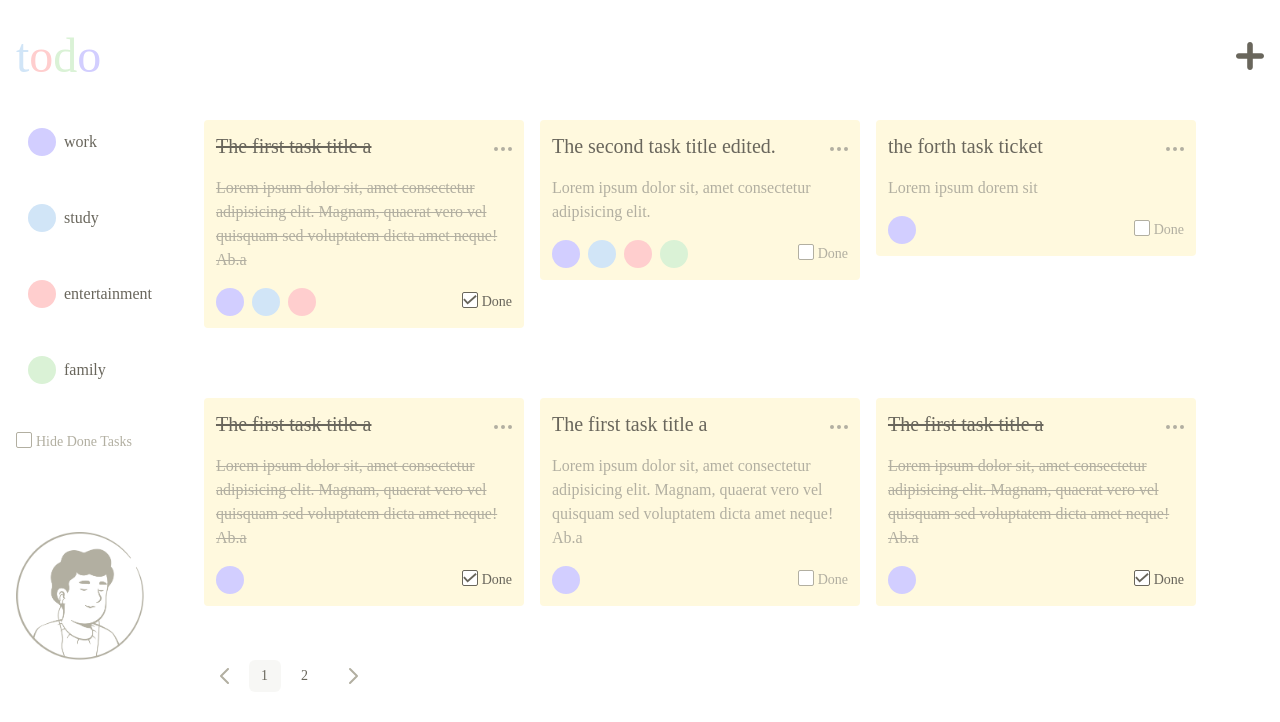
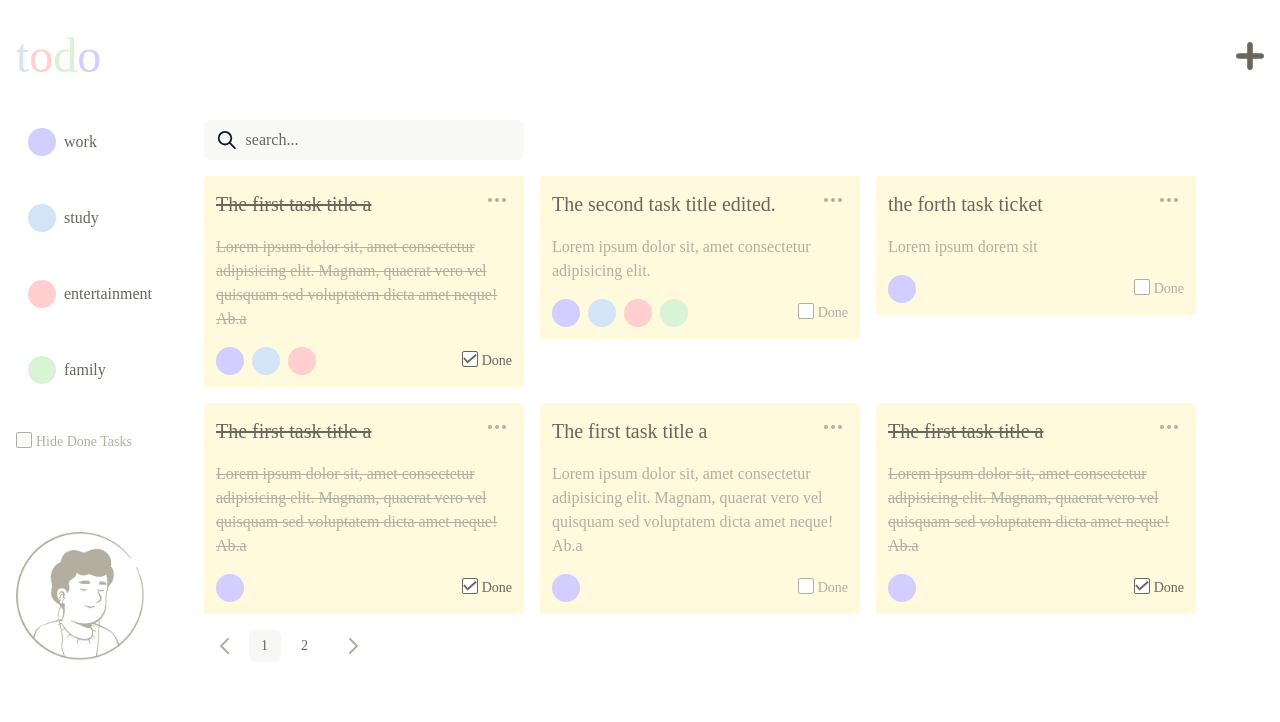
Before and after one commit to Narek-Alexanyan/todo-react-app, a React (Vite) app: page /todo in a window 1280 px wide. Shown: the top 722 px of the page. Built offline with nearby package versions, Linux system fonts and the light colour scheme; data requests are answered from the project's data file; the HTML template or start-up script is replaced by a standard one; a web font is replaced by a local one.

Commit message:
Created searchbar and implemented search by text functionality

```diff
--- a/data/db.json
+++ b/data/db.json
@@ -100,7 +100,8 @@
           "value": "study"
         }
       ],
-      "id": 7
+      "id": 7,
+      "completed": true
     },
     {
       "title": "asxzxvv",
--- /dev/null
+++ b/src/components/UI/fields/SearchBar.jsx
@@ -0,0 +1,32 @@
+import React, { memo } from "react";
+
+const SearchBar = memo(({ value, onChange }) => {
+  return (
+    <div className="flex bg-todo-light-gray rounded-md py-2 px-3 gap-2">
+      <svg
+        width="24"
+        height="24"
+        viewBox="0 0 24 24"
+        fill="none"
+        xmlns="http://www.w3.org/2000/svg"
+      >
+        <path
+          d="M21 21L15 15M17 10C17 13.866 13.866 17 10 17C6.13401 17 3 13.866 3 10C3 6.13401 6.13401 3 10 3C13.866 3 17 6.13401 17 10Z"
+          stroke="#111827"
+          strokeWidth="2"
+          strokeLinecap="round"
+          strokeLinejoin="round"
+        />
+      </svg>
+      <input
+        type="text"
+        placeholder="search..."
+        value={value}
+        onChange={(e) => onChange(e.target.value)}
+        className="w-full bg-transparent placeholder:text-todo-black text-todo-black focus:outline-none"
+      />
+    </div>
+  );
+});
+
+export default SearchBar;
--- a/src/components/UI/modal/ModalWrapper.jsx
+++ b/src/components/UI/modal/ModalWrapper.jsx
@@ -16,7 +16,7 @@ const ModalWrapper = ({ isOpen, closeModal, children }) => {
       unmountOnExit
     >
       <div className="fixed z-20 top-0 left-0 w-full h-screen bg-todo-gray/20">
-        <div ref={transitionRef} className="w-fit mx-auto mt-32">
+        <div ref={transitionRef} className="w-fit mx-auto mt-32 sm:w-full sm:h-full sm:mt-0">
           {children}
         </div>
       </div>
--- a/src/components/todo/AddTodo.jsx
+++ b/src/components/todo/AddTodo.jsx
@@ -33,6 +33,13 @@ const AddTodo = () => {
         tags: editedData?.tags,
       });
     }
+    return () => {
+      setTodoForm((prev) => ({
+        ...prev,
+        title: "",
+        description: "",
+      }));
+    };
   }, [isModalOpen]);
 
   const handleSelectedList = useCallback((selectedList) => {
@@ -40,6 +47,7 @@ const AddTodo = () => {
   }, []);
 
   const addTodo = () => {
+    if (todoForm.title) {
       dispatch(createTodo(todoForm));
       closeModal();
       setTodoForm({
@@ -47,6 +55,7 @@ const AddTodo = () => {
         description: "",
         tags: [],
       });
+    }
   };
 
   const editTodo = () => {
@@ -73,7 +82,7 @@ const AddTodo = () => {
 
   return (
     <ModalWrapper isOpen={isModalOpen} closeModal={closeModal}>
-      <div className="w-[567px] max-w-full bg-todo-white p-5 rounded-lg">
+      <div className="w-[567px] max-w-full bg-todo-white p-5 rounded-lg sm:h-full">
         <div className="flex items-center justify-between">
           <button className="text-base text-todo-gray" onClick={closeModal}>
             cancel
@@ -102,13 +111,13 @@ const AddTodo = () => {
             }
           />
         </div>
-        <div className="mt-5">
+        <div className="mt-5 sm:w-44">
           <p className="text-xl text-todo-black block font-medium mb-2">Tags</p>
           <TagList
             list={tags}
             tags={editedData.tags}
             isModal={true}
-            className="gap-6"
+            className="sm:flex-col gap-6"
             handleList={handleSelectedList}
           />
         </div>
--- a/src/components/todo/TodoItem.jsx
+++ b/src/components/todo/TodoItem.jsx
@@ -77,7 +77,10 @@ const TodoItem = ({ todoData }) => {
           {todoData.title}
         </h5>
         <div ref={dropDownRef} className="relative">
-          <IconButton onClick={() => setIsDropDownOpen((prev) => !prev)}>
+          <IconButton
+            className="w-6 h-6"
+            onClick={() => setIsDropDownOpen((prev) => !prev)}
+          >
             <DotsHorizontalIcon />
           </IconButton>
           <Dropdown
--- a/src/components/todo/TodoList.jsx
+++ b/src/components/todo/TodoList.jsx
@@ -1,7 +1,10 @@
-import React, { useEffect, useState } from "react";
+import React, { useEffect } from "react";
 import TodoItem from "./TodoItem";
 import { useDispatch, useSelector } from "react-redux";
-import { fetchTodoList } from "../../features/todo/todoSlice";
+import {
+  fetchTodoList,
+  setTodoListCurrentPage,
+} from "../../features/todo/todoSlice";
 import { useTodoFilter } from "../../hooks/useTodoFilter";
 import Pagination from "../UI/pagination/Pagination";
 import LoadingSpinner from "../UI/spinners/LoadingSpinner.svg";
@@ -17,8 +20,8 @@ const TodoList = () => {
     (state) => state.todo.todoListTotalCount
   );
   const pending = useSelector((state) => state.todo.status === "pending");
+  const currentPage = useSelector(state => state.todo.todoListCurrentPage)
 
-  const [currentPage, setCurrentPage] = useState(1);
 
   useEffect(() => {
     dispatch(fetchTodoList({ page: currentPage, limit: PageSize }));
@@ -29,12 +32,20 @@ const TodoList = () => {
     todoFilter.tagsFilter,
   ]);
 
+  const handleCurrentPage = (page) => {
+    dispatch(setTodoListCurrentPage(page));
+  };
+
   if (pending) {
     return (
       <div className="w-full">
         <img src={LoadingSpinner} alt="loading" className="mx-auto" />
       </div>
     );
+  }
+
+  if (!FilteredList.length) {
+    return <h1>Todo List is empty</h1>;
   }
 
   return (
@@ -45,11 +56,11 @@ const TodoList = () => {
         ))}
       </div>
       <Pagination
-        className=""
+        className="mt-4"
         currentPage={currentPage}
         totalCount={todoListTotalCount}
         pageSize={PageSize}
-        onPageChange={(page) => setCurrentPage(page)}
+        onPageChange={(page) => handleCurrentPage(page)}
       />
     </div>
   );
--- a/src/features/todo/todoSlice.js
+++ b/src/features/todo/todoSlice.js
@@ -1,9 +1,12 @@
 import { createSlice, createAsyncThunk } from "@reduxjs/toolkit";
 import axios from "axios";
+
+const defaultPageLimit = 6
 
 const initialState = {
   todoList: [],
   todoListTotalCount: 0,
+  todoListCurrentPage: 1,
   status: "",
   error: null,
   todoModal: {
@@ -18,9 +21,9 @@ const initialState = {
 };
 
 export const fetchTodoList = createAsyncThunk("todo/fetchTodoList",
-  async ({ page, limit }, { rejectWithValue, dispatch }) => {
+  async ({ page, limit = defaultPageLimit, query = "" }, { rejectWithValue, dispatch }) => {
     try {
-      const result = await axios.get(`http://localhost:8080/todoList?_page=${page}&_limit=${limit}`)
+      const result = await axios.get(`http://localhost:8080/todoList?_page=${page}&_limit=${limit}&q=${query}`)
 
       dispatch(setTodoList(result.data))
       dispatch(setTodoListTotalCount(result.headers["x-total-count"]))
@@ -33,11 +36,13 @@ export const fetchTodoList = createAsyncThunk("todo/fetchTodoList",
 )
 
 export const createTodo = createAsyncThunk("todo/createTodo",
-  async (todoData, { rejectWithValue, dispatch }) => {
+  async (todoData, { rejectWithValue, dispatch, getState }) => {
+    const { todo } = getState();
+
     try {
       const result = await axios.post("http://localhost:8080/todoList", todoData)
 
-      dispatch(fetchTodoList({ page: 1, limit: 6 }))
+      dispatch(fetchTodoList({ page: todo.todoListCurrentPage, limit: defaultPageLimit }))
 
       return result.data
     } catch (error) {
@@ -47,11 +52,13 @@ export const createTodo = createAsyncThunk("todo/createTodo",
 )
 
 export const editTodoItem = createAsyncThunk("todo/editTodoItem",
-  async ({ id, updatedItem }, { rejectWithValue, dispatch }) => {
+  async ({ id, updatedItem }, { rejectWithValue, dispatch, getState }) => {
+    const { todo } = getState();
+
     try {
       const result = await axios.patch(`http://localhost:8080/todoList/${id}`, updatedItem)
 
-      dispatch(fetchTodoList({ page: 1, limit: 6 }))
+      dispatch(fetchTodoList({ page: todo.todoListCurrentPage, limit: defaultPageLimit }))
 
       return result.data
     } catch (error) {
@@ -61,11 +68,13 @@ export const editTodoItem = createAsyncThunk("todo/editTodoItem",
 )
 
 export const deleteTodoItem = createAsyncThunk("todo/deleteTodoItem",
-  async (id, { rejectWithValue, dispatch }) => {
+  async (id, { rejectWithValue, dispatch, getState }) => {
+    const { todo } = getState();
+
     try {
       const result = await axios.delete(`http://localhost:8080/todoList/${id}`)
 
-      dispatch(fetchTodoList({ page: 1, limit: 6 }))
+      dispatch(fetchTodoList({ page: todo.todoListCurrentPage, limit: defaultPageLimit }))
 
       return result.data
     } catch (error) {
@@ -83,6 +92,9 @@ export const todoSlice = createSlice({
     },
     setTodoListTotalCount: (state, action) => {
       state.todoListTotalCount = action.payload
+    },
+    setTodoListCurrentPage: (state, action) => {
+      state.todoListCurrentPage = action.payload
     },
     setTodoModal: (state, action) => {
       state.todoModal = action.payload
@@ -117,7 +129,8 @@ export const { setTodoList,
   setEditedItemData,
   setIsHideCompleted,
   setFilterDependencies,
-  setTodoListTotalCount
+  setTodoListTotalCount,
+  setTodoListCurrentPage
 } = todoSlice.actions;
 
 export default todoSlice.reducer;
--- /dev/null
+++ b/src/hooks/useDebounceEffect.js
@@ -0,0 +1,17 @@
+import { useEffect, useState } from "react";
+
+export const useDebounceEffect = (value, delay) => {
+  const [debouncedValue, setDebouncedValue] = useState(value);
+
+  useEffect(() => {
+    const handler = setTimeout(() => {
+      setDebouncedValue(value);
+    }, delay)
+
+    return () => {
+      clearTimeout(handler);
+    };
+  }, [value, delay])
+
+  return debouncedValue
+}
--- a/src/pages/todo/index.jsx
+++ b/src/pages/todo/index.jsx
@@ -1,14 +1,32 @@
-import React from "react";
+import React, { useState } from "react";
 import Logo from "../../components/Logo";
 import IconButton from "../../components/UI/buttons/IconButton";
 import Sidebar from "../../components/sidebar/Sidebar";
 import TodoList from "../../components/todo/TodoList";
 import AddTodo from "../../components/todo/AddTodo";
-import { setTodoModal } from "../../features/todo/todoSlice";
-import { useDispatch } from "react-redux";
+import { fetchTodoList, setTodoModal } from "../../features/todo/todoSlice";
+import { useDispatch, useSelector } from "react-redux";
+import SearchBar from "../../components/UI/fields/SearchBar";
+import { useDebounceEffect } from "../../hooks/useDebounceEffect";
+import { useDidMountEffect } from "../../hooks/useDidMountEffect";
 
 const TodoPage = () => {
   const dispatch = useDispatch();
+
+  const [searchValue, setSearchValue] = useState("");
+
+  const currentPage = useSelector((state) => state.todo.todoListCurrentPage);
+
+  const debouncedSearchValue = useDebounceEffect(searchValue, 500);
+
+  useDidMountEffect(() => {
+    dispatch(
+      fetchTodoList({
+        page: currentPage,
+        query: debouncedSearchValue,
+      })
+    );
+  }, [debouncedSearchValue]);
 
   const toggleModal = () => {
     dispatch(
@@ -43,7 +61,12 @@ const TodoPage = () => {
         </div>
         <div className="mt-10 flex gap-10 sm:flex-col">
           <Sidebar />
-          <TodoList />
+          <div>
+            <div className="w-80 mb-4 sm:mx-auto">
+              <SearchBar value={searchValue} onChange={setSearchValue} />
+            </div>
+            <TodoList />
+          </div>
         </div>
       </div>
       <AddTodo />
```
Lines whose indentation alone changed are shown as unchanged.
